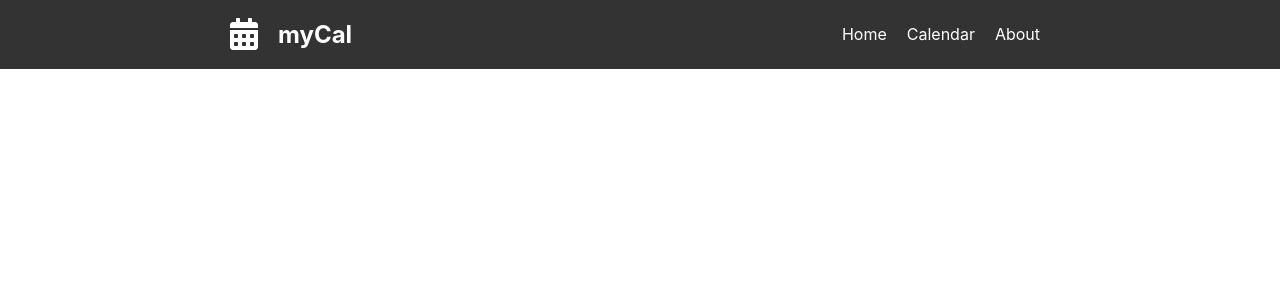
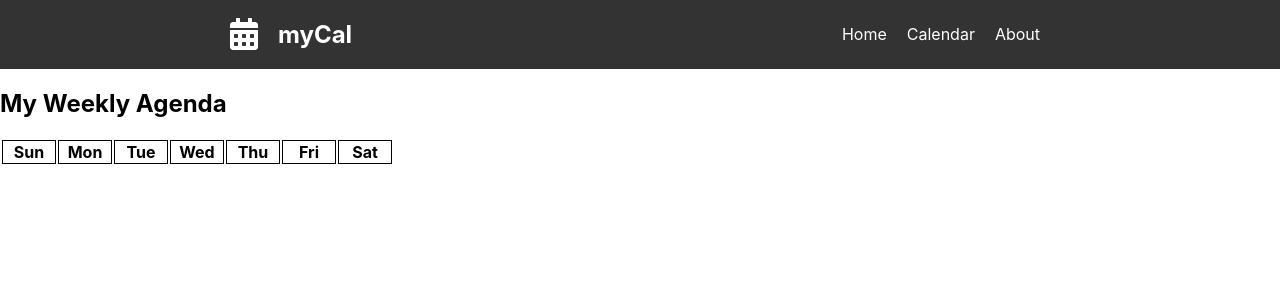
Before and after one commit to Ben-Bromley/myCal, a React (Create React App) app: page / in a window 1280 px wide. Shown: the top 300 px of the page. Built offline with nearby package versions, Linux system fonts and the light colour scheme.

Commit message:
Added calendar component to App component

```diff
--- a/src/App.js
+++ b/src/App.js
@@ -1,11 +1,13 @@
 
 import './App.css';
 import Header from './components/Header';
+import Calendar from './components/Calendar'
 
 function App() {
   return (
     <div className="App">
       <Header />
+      <Calendar />
     </div>
   );
 }
```
